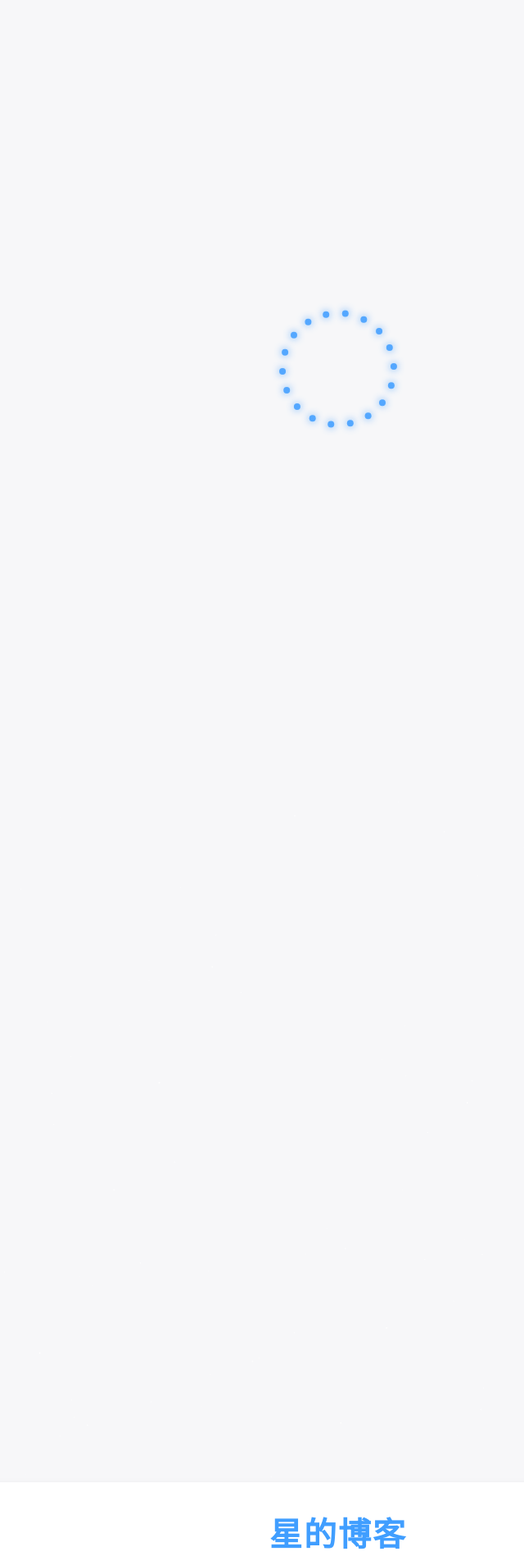
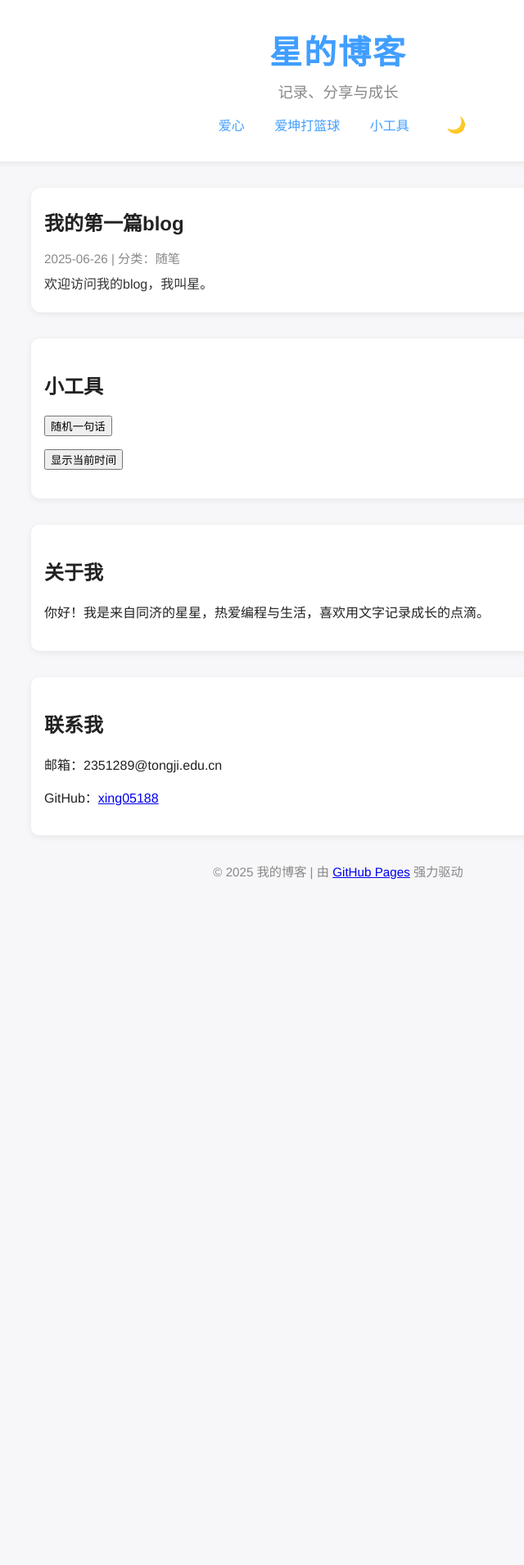
Before and after one commit to xing05188/xing05188.github.io, a Jekyll site: the page built from index.html, in a window 1280 px wide. Shown: the top 1909 px of the page at 82% size, without its empty margins (227-867 px from the left). Built offline with Jekyll 4.4.1, drawn with Linux system fonts in a browser that asks for light colours; after the commit the page ends 1089 px from its top, so only the background shows below that.

Commit message:
Update index.html

```diff
--- a/index.html
+++ b/index.html
@@ -7,7 +7,6 @@
   <title>星的博客</title>
   <meta name="viewport" content="width=device-width, initial-scale=1.0">
   <link rel="stylesheet" href="style.css">
-  <link rel="stylesheet1" href="star-smile.css">
 </head>
 <body>
   <header>
@@ -51,6 +50,5 @@
     &copy; 2025 我的博客 | 由 <a href="https://pages.github.com/" target="_blank">GitHub Pages</a> 强力驱动
   </footer>
   <script src="main.js"></script>
-  <script src="star-smile.js"></script>
 </body>
 </html>
```
